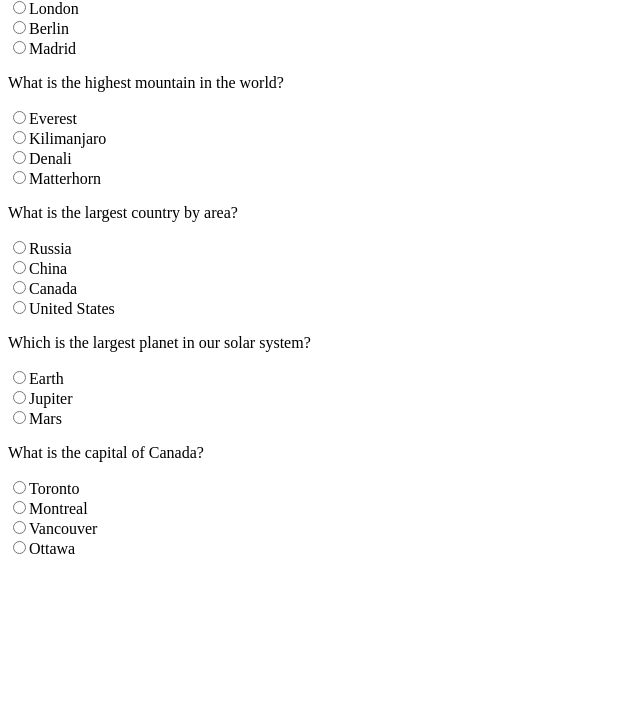
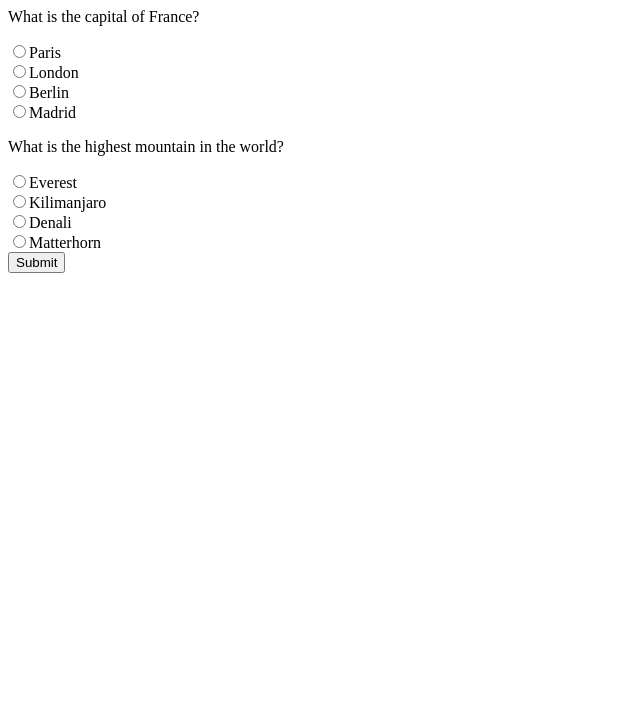
Before and after one commit to acciojob/quiz-with-session-omsingh1555, a website: page main.html in a window 1280 px wide. Shown: the part 72-800 px from the top of the page, without its empty margins (0-640 px from the left). Drawn offline with Linux system fonts and the light colour scheme.

Commit message:
created a submission

```diff
--- a/main.html
+++ b/main.html
@@ -6,7 +6,9 @@
   <title>Quiz App</title>
 </head>
 <body>
-  <div id="questions"></div>
+  <h1>Quiz App</h1>
+  <form id="quiz-form"></form>
+  <button id="submit">Submit</button>
   <script src="script.js"></script>
 </body>
 </html>
--- a/script.js
+++ b/script.js
@@ -1,3 +1,5 @@
+
+
 const questions = [
   {
     question: "What is the capital of France?",
@@ -8,69 +10,54 @@ const questions = [
     question: "What is the highest mountain in the world?",
     choices: ["Everest", "Kilimanjaro", "Denali", "Matterhorn"],
     answer: "Everest",
-  },
-  {
-    question: "What is the largest country by area?",
-    choices: ["Russia", "China", "Canada", "United States"],
-    answer: "Russia",
-  },
-  {
-    question: "Which is the largest planet in our solar system?",
-    choices: ["Earth", "Jupiter", "Mars"],
-    answer: "Jupiter",
-  },
-  {
-    question: "What is the capital of Canada?",
-    choices: ["Toronto", "Montreal", "Vancouver", "Ottawa"],
-    answer: "Ottawa",
-  },
+  }
 ];
 
-const questionsElement = document.getElementById("questions");
+const form = document.getElementById("quiz-form");
 
-// Load saved answers from sessionStorage
-const savedAnswers = JSON.parse(sessionStorage.getItem("userAnswers")) || [];
-
-function saveAnswer(index, value) {
-  savedAnswers[index] = value;
-  sessionStorage.setItem("userAnswers", JSON.stringify(savedAnswers));
-}
+// Load stored answers if available
+let storedAnswers = sessionStorage.getItem("quiz-answers");
+let userAnswers = storedAnswers ? JSON.parse(storedAnswers) : [];
 
 function renderQuestions() {
-  for (let i = 0; i < questions.length; i++) {
-    const q = questions[i];
-    const questionWrapper = document.createElement("div");
+  form.innerHTML = ""; // Clear previous
+  questions.forEach((q, i) => {
+    const wrapper = document.createElement("div");
 
-    const questionText = document.createElement("p");
-    questionText.textContent = q.question;
-    questionWrapper.appendChild(questionText);
+    const qText = document.createElement("p");
+    qText.textContent = q.question;
+    wrapper.appendChild(qText);
 
-    for (let j = 0; j < q.choices.length; j++) {
-      const choice = q.choices[j];
+    q.choices.forEach(choice => {
+      const label = document.createElement("label");
+      const input = document.createElement("input");
 
-      const label = document.createElement("label");
-      const radio = document.createElement("input");
-      radio.type = "radio";
-      radio.name = `question-${i}`;
-      radio.value = choice;
+      input.type = "radio";
+      input.name = `question-${i}`;
+      input.value = choice;
 
-      // Check from sessionStorage
-      if (savedAnswers[i] === choice) {
-        radio.checked = true;
+      if (userAnswers[i] === choice) {
+        input.checked = true;
       }
 
-      radio.addEventListener("change", () => {
-        saveAnswer(i, choice);
+      // Save to session storage on change
+      input.addEventListener("change", () => {
+        userAnswers[i] = choice;
+        sessionStorage.setItem("quiz-answers", JSON.stringify(userAnswers));
       });
 
-      label.appendChild(radio);
+      label.appendChild(input);
       label.appendChild(document.createTextNode(choice));
-      questionWrapper.appendChild(label);
-      questionWrapper.appendChild(document.createElement("br"));
-    }
+      wrapper.appendChild(label);
+      wrapper.appendChild(document.createElement("br"));
+    });
 
-    questionsElement.appendChild(questionWrapper);
-  }
+    form.appendChild(wrapper);
+  });
 }
 
 renderQuestions();
+
+document.getElementById("submit").addEventListener("click", () => {
+  alert("Quiz submitted!");
+});
```
